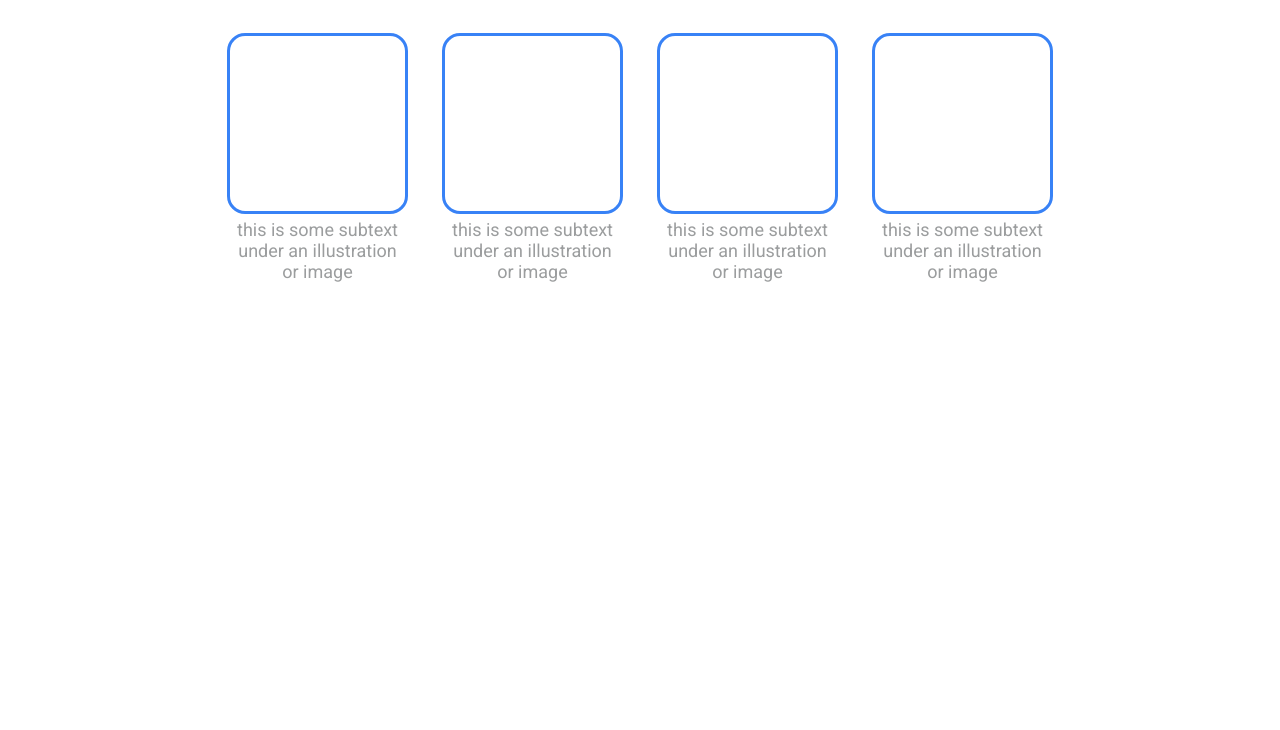
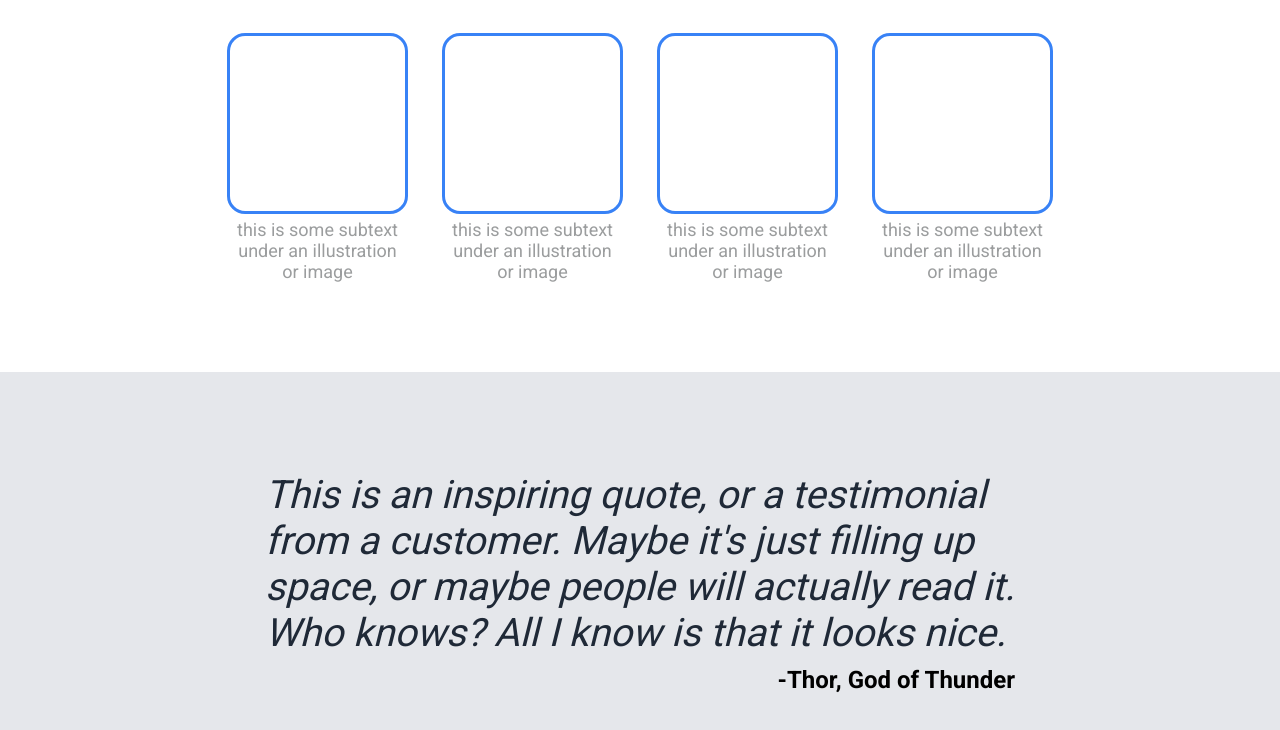
Before and after one commit to jordux/design-practice-1, a plain HTML site: page index.html in a window 1280 px wide. Shown: the part 530-1260 px from the top of the page. Before the commit the page ends 832 px from the top, so only its background shows below. Drawn offline with Linux system fonts and the light colour scheme.

Commit message:
add HTML & CSS code for inspirational quote block

```diff
--- a/index.html
+++ b/index.html
@@ -65,6 +65,20 @@
     </div>
 </div>
 
+<div class="quote-block">
+    <div class="quote">
+        <div class="quote-text">
+            This is an inspiring quote, or a testimonial from a customer.
+            Maybe it's just filling up space, or maybe people will actually read it.
+            Who knows? All I know is that it looks nice.
+        </div>
+
+        <div class="quote-author">
+            <strong>-Thor, God of Thunder</strong>
+        </div>
+    </div>
+</div>
+
 
 
 
--- a/styles.css
+++ b/styles.css
@@ -87,6 +87,7 @@ button {
     justify-content: center;
     font-size: 18px;
     font-weight: 200px;
+    margin-bottom: 70px;
 }
 
 .sub-info-container {
@@ -107,3 +108,35 @@ button {
     border-color: #3882f6;
     border-radius: 10%;
 }
+
+
+.quote-block {
+    background-color: #e5e7eb;
+    padding: 100px;
+}
+.quote {
+    display: flex;
+    flex-direction: column;
+    width: 750px;
+    background-color: #e5e7eb;
+    margin: auto;
+}
+
+.quote-text {
+    display: flex;
+    flex-wrap: wrap;
+    text-align: left;
+   font-family: 'Roboto';
+   font-weight: lighter;
+   font-style: italic;
+   font-size: 39px;
+   color: #1f2937;
+}
+
+.quote-author {
+    display: flex;
+    justify-content: flex-end;
+    font-size: 24px;
+    margin-top: 10px;
+
+}
```
